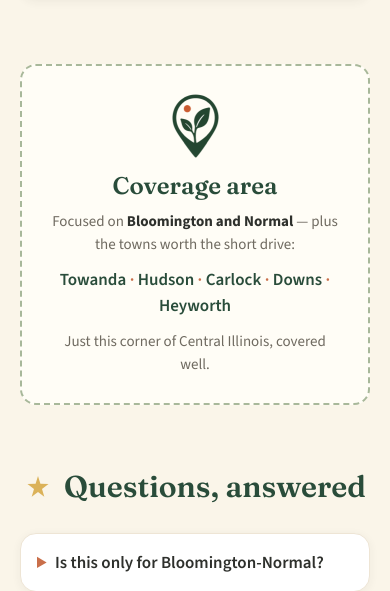
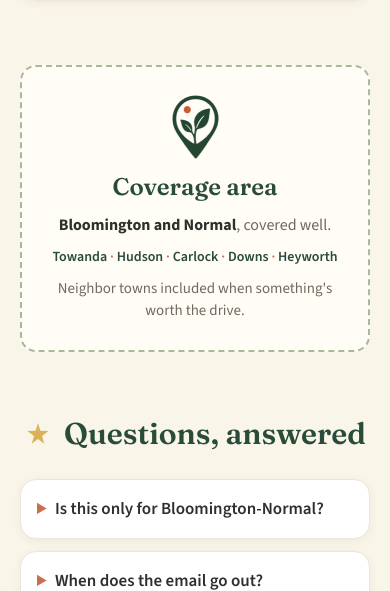
Before and after one commit to adrianistaken/BloNoDigest, a Django app: page / in a window 390 px wide. Shown: the part 2307-2898 px from the top of the page. Run offline with Django 5.2, Linux system fonts and the light colour scheme; some libraries are stand-ins or nearby versions.

Commit message:
Rotating hero tagline with width glide; honest coverage-area copy
Ten 'For people who…' punchlines fade on a lazy 5s cycle, the line
width gliding to each phrase's length (fade-only on mobile, static
under prefers-reduced-motion). Coverage card reworded to match what
the sources actually deliver.

Co-Authored-By: Claude Fable 5 <noreply@anthropic.com>

```diff
--- a/templates/curator/landing.html
+++ b/templates/curator/landing.html
@@ -22,8 +22,8 @@
   <h1 class="rise rise-2 font-display font-bold text-4xl sm:text-[3.2rem] leading-[1.08] mt-7 max-w-3xl mx-auto">
     Bloomington-Normal weekend plans, sent every <span class="paint-underline">Thursday.</span>
   </h1>
-  <p class="rise rise-3 mt-5 text-lg sm:text-xl text-[color:var(--stone)] leading-relaxed max-w-2xl mx-auto">
-    For people who realize they still need weekend plans.
+  <p class="rise rise-3 mt-5 text-lg sm:text-xl text-[color:var(--stone)] leading-relaxed max-w-2xl mx-auto min-h-[3.7rem] sm:min-h-[1.9rem]">
+    For people who <span id="tagline-swap" style="transition: opacity .45s ease, width .4s ease;">didn't plan ahead.</span>
   </p>
 
   <div id="signup" class="rise rise-4 card p-6 sm:p-7 relative max-w-xl mx-auto mt-9 text-left">
@@ -195,16 +195,14 @@
   <div class="max-w-2xl mx-auto rounded-2xl p-7 sm:p-8" style="background: #FFFDF6; border: 2px dashed var(--sage);">
     <img src="{% static 'img/blonodigestlogo-128.png' %}" alt="" class="mx-auto h-16 w-auto">
     <h2 class="font-display font-semibold text-2xl mt-3">Coverage area</h2>
-    <p class="mt-2 text-[15px] text-[color:var(--stone)]">
-      Focused on <strong class="text-[color:var(--charcoal)]">Bloomington and Normal</strong> — plus the towns worth the short drive:
-    </p>
-    <p class="mt-3 font-semibold text-[color:var(--forest)]">
+    <p class="mt-2.5 text-[16px]"><strong class="text-[color:var(--charcoal)]">Bloomington and Normal</strong><span class="text-[color:var(--stone)]">, covered well.</span></p>
+    <p class="mt-2.5 text-sm font-semibold text-[color:var(--forest)]">
       Towanda <span class="text-[color:var(--terracotta)]">·</span> Hudson
       <span class="text-[color:var(--terracotta)]">·</span> Carlock
       <span class="text-[color:var(--terracotta)]">·</span> Downs
       <span class="text-[color:var(--terracotta)]">·</span> Heyworth
     </p>
-    <p class="mt-3 text-[15px] text-[color:var(--stone)]">Just this corner of Central Illinois, covered well.</p>
+    <p class="mt-2.5 text-[15px] text-[color:var(--stone)]">Neighbor towns included when something's worth the drive.</p>
   </div>
 </section>
 
@@ -268,4 +266,61 @@
     <p class="mt-3 text-sm" style="color: var(--sage);">Free. Sent every Thursday. Unsubscribe anytime.</p>
   </div>
 </section>
+
+<script>
+// Rotating tagline: the stem stays put, only the punchline gently fades —
+// like re-chalking the end of a sandwich-board sign. No cursor, no typing.
+// On wider screens the line's width glides to the next phrase's length
+// while the text is invisible, so nothing ever jumps.
+(() => {
+  const lines = [
+    "didn't plan ahead.",
+    "realize they still need weekend plans.",
+    "just found out it's already Thursday.",
+    "keep saying \u201cwe should get out more.\u201d",
+    "would rather not check twelve calendars.",
+    "always hear about the good stuff on Monday.",
+    "want the plans without the planning.",
+    "said \u201cnext weekend\u201d three weekends ago.",
+    "love their couch but could be convinced.",
+    "have a group chat that never decides anything.",
+  ];
+  const el = document.getElementById('tagline-swap');
+  if (!el || window.matchMedia('(prefers-reduced-motion: reduce)').matches) return;
+  const wide = window.matchMedia('(min-width: 640px)');
+
+  const measure = (text) => {
+    const probe = document.createElement('span');
+    probe.style.cssText = 'position:absolute; visibility:hidden; white-space:nowrap;';
+    el.parentElement.appendChild(probe);
+    probe.textContent = text;
+    const w = probe.getBoundingClientRect().width;
+    probe.remove();
+    return w;
+  };
+
+  if (wide.matches) {
+    // pin the span so its width becomes animatable
+    el.style.display = 'inline-block';
+    el.style.whiteSpace = 'nowrap';
+    el.style.overflow = 'hidden';
+    el.style.verticalAlign = 'bottom';
+    el.style.width = measure(el.textContent) + 'px';
+  }
+
+  let i = 0;
+  setInterval(() => {
+    const next = lines[(i + 1) % lines.length];
+    el.style.opacity = 0;
+    setTimeout(() => {
+      if (wide.matches) el.style.width = measure(next) + 'px';
+      setTimeout(() => {
+        i = (i + 1) % lines.length;
+        el.textContent = next;
+        el.style.opacity = 1;
+      }, wide.matches ? 400 : 0);
+    }, 460);
+  }, 5000);
+})();
+</script>
 {% endblock %}
```
